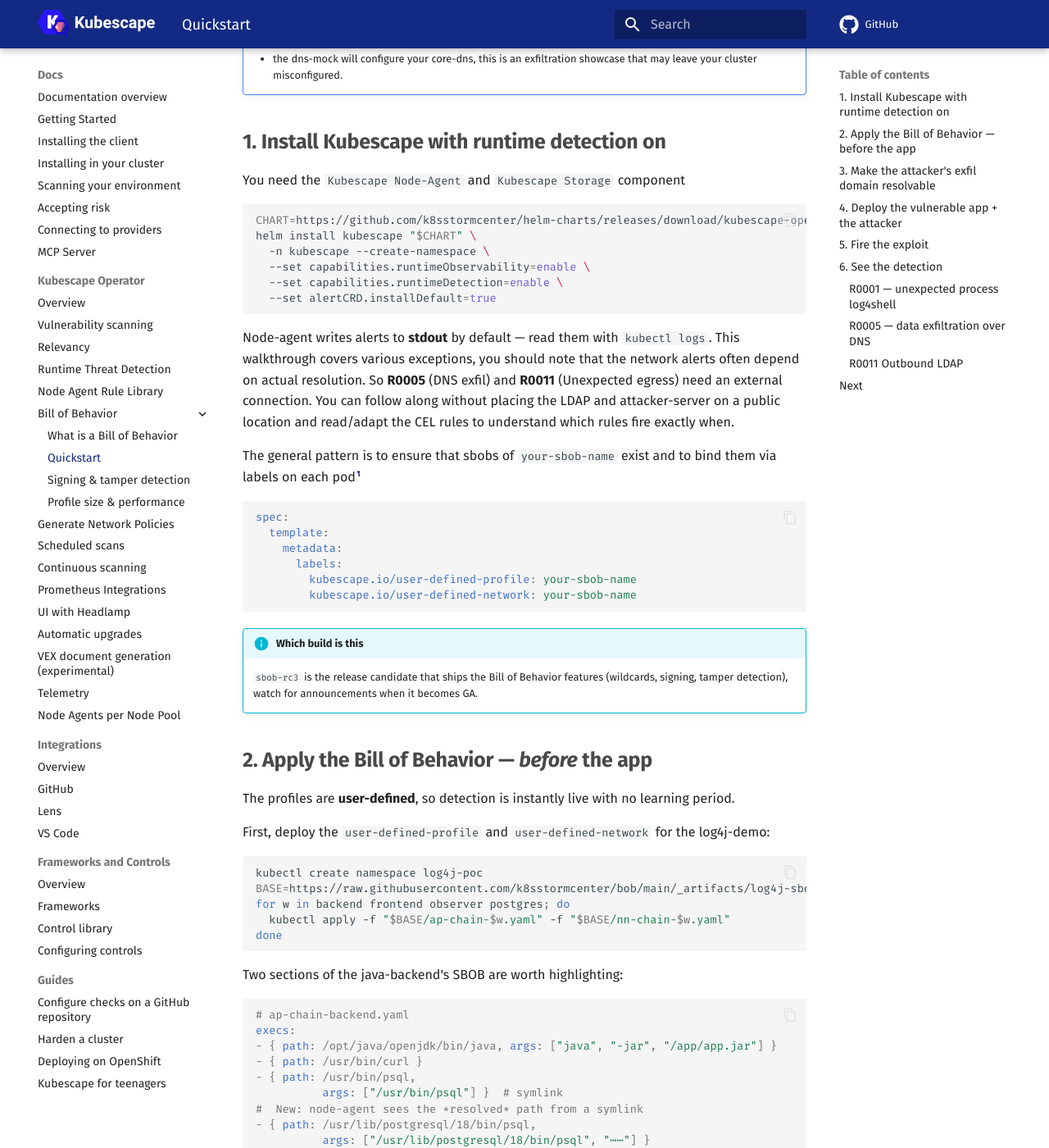
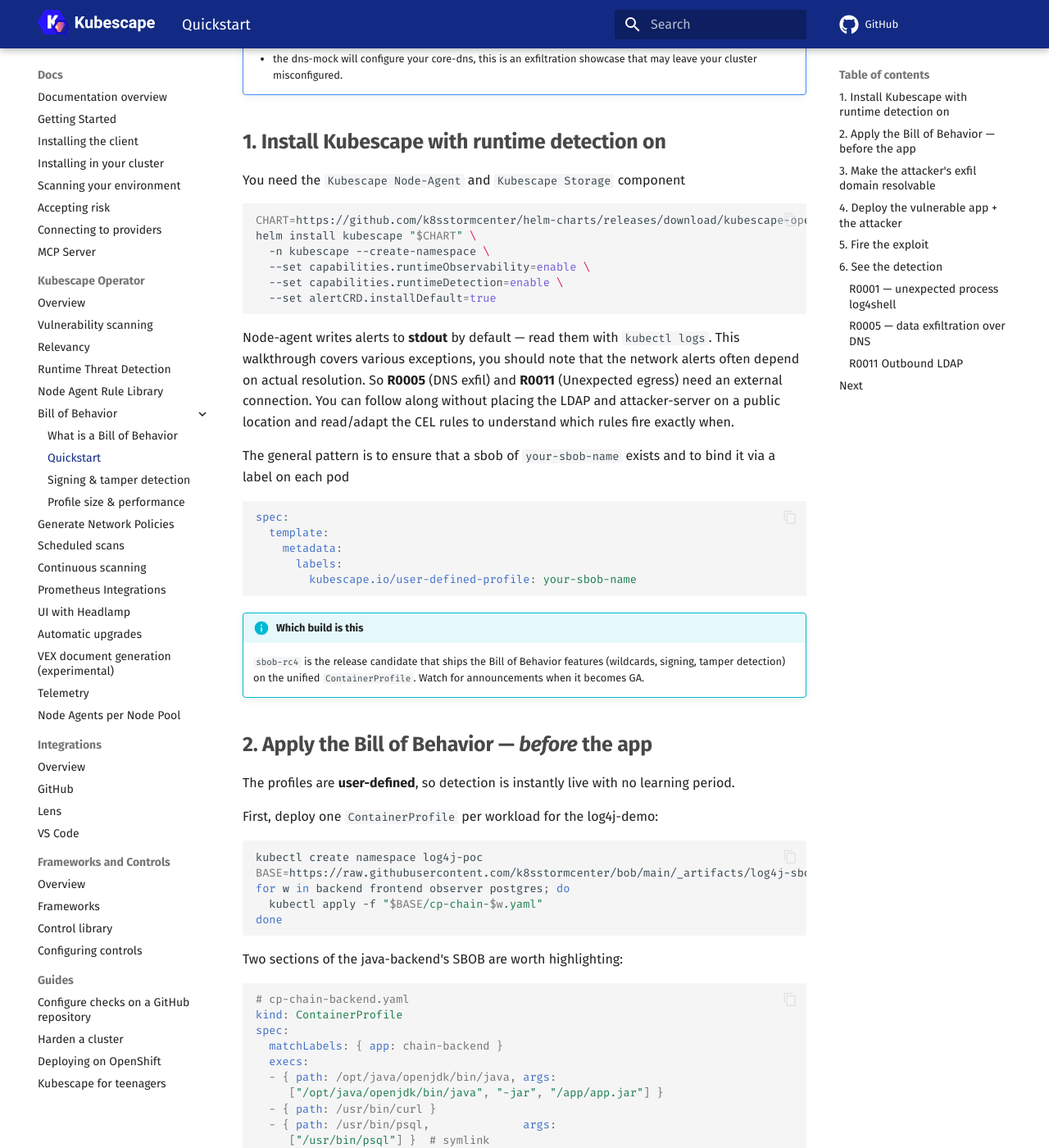
Before and after one commit to kubescape/kubescape.io, an MkDocs documentation site: the page built from docs/docs/operator/bill-of-behavior/quickstart.md, in a window 1280 px wide and 1400 px high, scrolled down 1105 px. Shown: the whole window at 82% size. Built offline with MkDocs 1.6.1 and Material for MkDocs 9.7.7, drawn with Linux system fonts in a browser that asks for light colours; comment, search, counter and statistics services are not loaded; some of the changed text lies outside the part shown.

Commit message:
first update after containerprofile migration
Signed-off-by: entlein <einentlein@gmail.com>

````diff
--- a/docs/docs/operator/bill-of-behavior/quickstart.md
+++ b/docs/docs/operator/bill-of-behavior/quickstart.md
@@ -23,7 +23,7 @@
 You need the `Kubescape Node-Agent` and `Kubescape Storage` component
 
 ```bash
-CHART=https://github.com/k8sstormcenter/helm-charts/releases/download/kubescape-operator-1.40.3-sbob-rc3.1/kubescape-operator-1.40.3-sbob-rc3.1.tgz
+CHART=https://github.com/k8sstormcenter/helm-charts/releases/download/kubescape-operator-1.40.3-sbob-rc4.1/kubescape-operator-1.40.3-sbob-rc4.1.tgz
 helm install kubescape "$CHART" \
   -n kubescape --create-namespace \
   --set capabilities.runtimeObservability=enable \
@@ -37,16 +37,11 @@
 on a public location and read/adapt the CEL rules to understand which rules fire exactly when.
 
 
-The general pattern is to ensure that sbobs of `your-sbob-name` exist and to bind
-them via labels on each pod[^migration]
+The general pattern is to ensure that a sbob of `your-sbob-name` exists and to bind
+it via a label on each pod
 
 
-[^migration]: The first implementation currently relies on the CRDs `ApplicationProfile`
-    and `NetworkNeighborhood`, but we will migrate them to `ContainerProfile` asap.
-    The functionality itself will not be affected.
 
-    Currently, you need to apply the CRD to the cluster **before** the workload and ensure
-    the labels are correct.
 
 ```yaml
 spec:
@@ -54,54 +49,52 @@
     metadata:
       labels:
         kubescape.io/user-defined-profile: your-sbob-name
-        kubescape.io/user-defined-network: your-sbob-name
 ```
 
 !!! info "Which build is this"
-    `sbob-rc3` is the release candidate that ships the Bill of Behavior features (wildcards, signing,
-    tamper detection), watch for announcements when it becomes GA.
+    `sbob-rc4` is the release candidate that ships the Bill of Behavior features
+    (wildcards, signing, tamper detection) on the unified `ContainerProfile`.
+    Watch for announcements when it becomes GA.
 
 ## 2. Apply the Bill of Behavior — *before* the app
 
 The profiles are **user-defined**, so detection is instantly live with no learning period.
 
-First, deploy the `user-defined-profile` and `user-defined-network` for the log4j-demo:
+First, deploy one `ContainerProfile` per workload for the log4j-demo:
 
 ```bash
 kubectl create namespace log4j-poc
 BASE=https://raw.githubusercontent.com/k8sstormcenter/bob/main/_artifacts/log4j-sbobs
 for w in backend frontend observer postgres; do
-  kubectl apply -f "$BASE/ap-chain-$w.yaml" -f "$BASE/nn-chain-$w.yaml"
+  kubectl apply -f "$BASE/cp-chain-$w.yaml"
 done
 ```
 
-Two sections of the java-backend's SBOB are worth highlighting:
+Two sections of the java-backend's SBOB are
+worth highlighting:
 
 ```yaml
-# ap-chain-backend.yaml
-execs:
-- { path: /opt/java/openjdk/bin/java, args: ["java", "-jar", "/app/app.jar"] }
-- { path: /usr/bin/curl }
-- { path: /usr/bin/psql,
-          args: ["/usr/bin/psql"] }  # symlink
-#  New: node-agent sees the *resolved* path from a symlink
-- { path: /usr/lib/postgresql/18/bin/psql,
-          args: ["/usr/lib/postgresql/18/bin/psql", "⋯⋯"] }
-#  New: wildcard ⋯⋯ allows any psql arguments.
+# cp-chain-backend.yaml
+kind: ContainerProfile
+spec:
+  matchLabels: { app: chain-backend }
+  execs:
+  - { path: /opt/java/openjdk/bin/java, args:
+     ["/opt/java/openjdk/bin/java", "-jar", "/app/app.jar"] }
+  - { path: /usr/bin/curl }
+  - { path: /usr/bin/psql,              args:
+     ["/usr/bin/psql"] }  # symlink
+  #  New: node-agent sees the *resolved* path from a symlink
+  - { path: /usr/lib/postgresql/18/bin/psql,
+     args: ["/usr/lib/postgresql/18/bin/psql", "⋯⋯"] }
+  #  New: wildcard ⋯⋯ allows any psql arguments.
+  ingress:
+  - from: { app: chain-frontend }   ports: [ TCP/8080 ]   # incoming from nginx
+  egress:
+  - to: kube-dns                    ports: [ UDP/53, TCP/53 ]
+  - to: { app: chain-postgres }     ports: [ TCP/5432 ]   # java-app intended to connect to DB
 ```
 To showcase the symlink resolution, we make java use `psql` for its connection to the DB.
-
-
-
-```yaml
-# nn-chain-backend.yaml — allowed network for java
-ingress:
-- from: { app: chain-frontend }   ports: [ TCP/8080 ]   #incoming from nginx
-egress:
-- to: kube-dns                    ports: [ UDP/53, TCP/53 ]
-- to: { app: chain-postgres }     ports: [ TCP/5432 ]   # java-app intended to connect to DB
-```
-
 Egress to postgres is *allowed* — this java really does query a database. This means, the connection via network from java-backend to postgres
 will not be detected as anomaly.
 
@@ -129,7 +122,7 @@
 
 ## 4. Deploy the vulnerable app + the attacker
 
-Bring up the whole `log4j-poc`[^scenarios], all pods labelled `user-defined-profile/network` to bind the profiles from Step 2.
+Bring up the whole `log4j-poc`[^scenarios], all pods carry the single `kubescape.io/user-defined-profile: chain-<workload>` label to bind the ContainerProfile from Step 2.
 The manifest also includes the attacker: a marshalsec LDAP server and a class-file HTTP server.
 
 [^scenarios]:
````
Also changed, not shown: docs/docs/operator/bill-of-behavior/index.md (+1 -7 lines), docs/docs/operator/bill-of-behavior/signing-and-tamper.md (+9 -11 lines).
